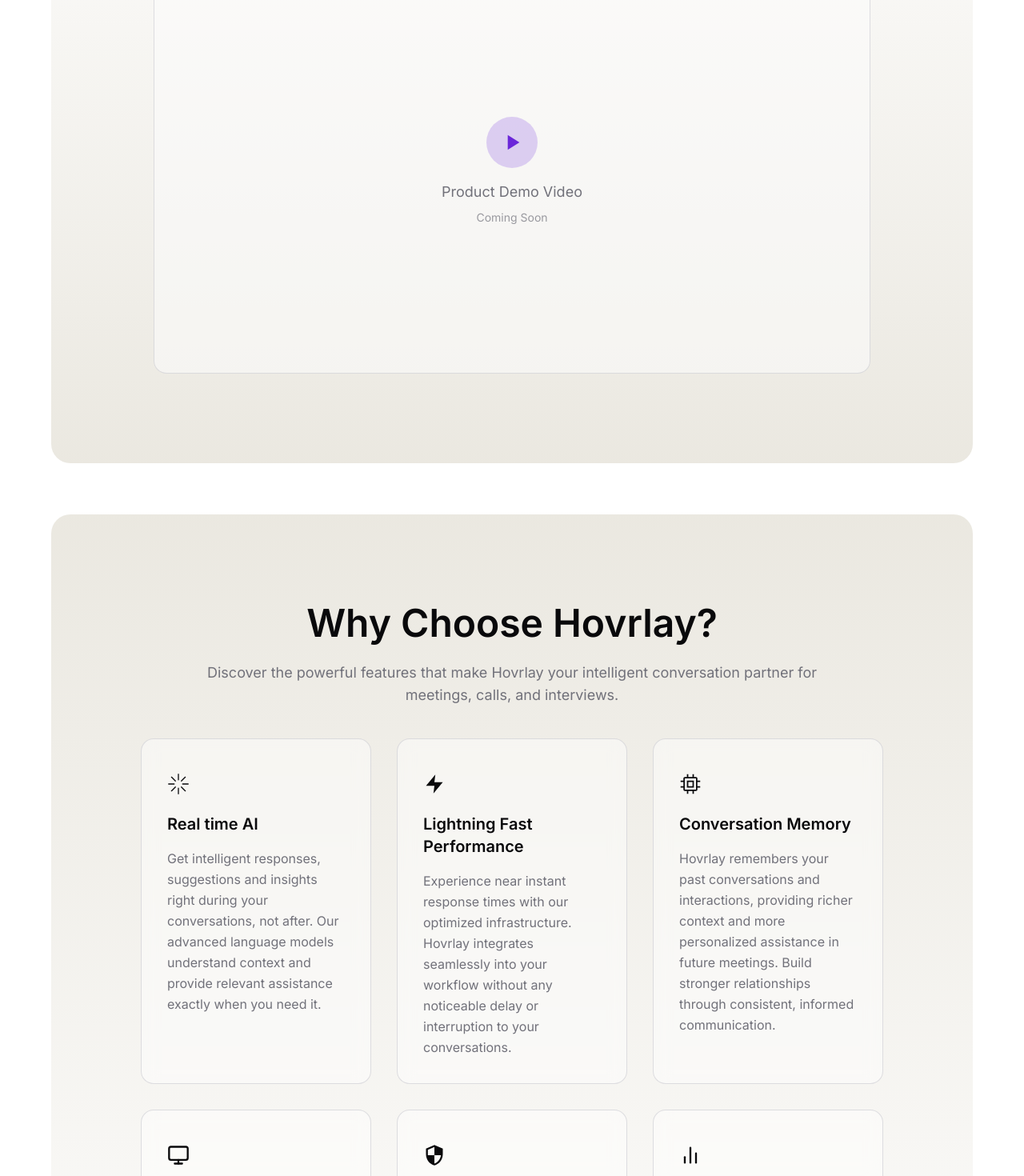
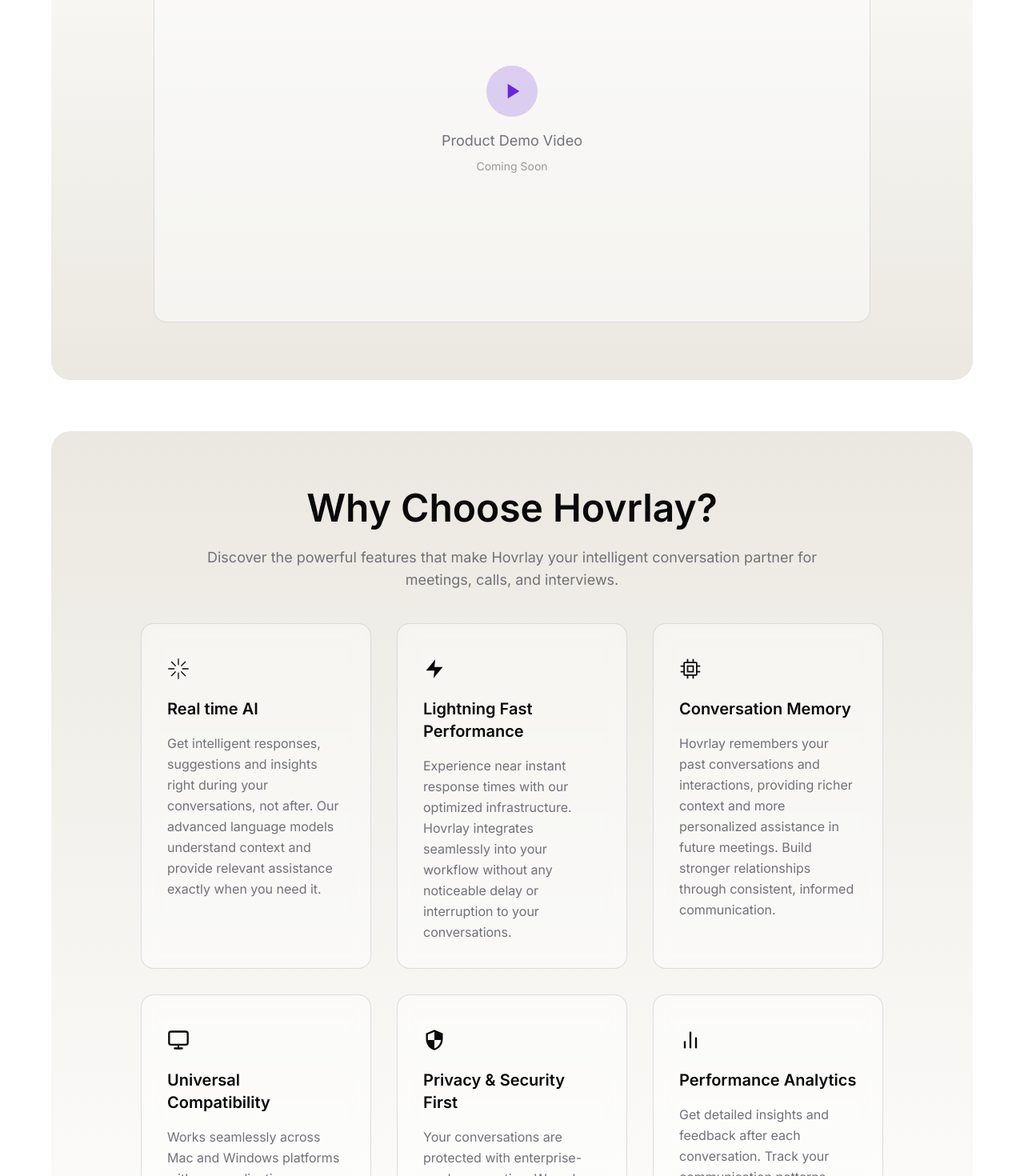
Before and after one commit to hovrlay/hovrlay-website, a React (Vite) app: page / in a window 1280 px wide. Shown: the part 1330-2800 px from the top of the page at 80% size. Built offline with nearby package versions, Linux system fonts and the light colour scheme; the HTML template or start-up script is replaced by a standard one.

Commit message:
Minor css fixes

```diff
--- a/src/components/Demo.tsx
+++ b/src/components/Demo.tsx
@@ -1,10 +1,10 @@
 const Demo = () => (
-  <section id="demo" className="py-12 px-4 md:px-8 lg:px-12">
+  <section id="demo" className="py-2 px-4 md:px-8 lg:px-12">
     <div className="container-custom text-center">
       <h2 className="text-5xl font-semibold text-foreground mb-6 animate-fade-in-down">
         See Hovrlay in Action
       </h2>
-      <p className="text-lg text-muted-foreground max-w-3xl mb-16 animate-fade-in-down mx-auto">
+      <p className="text-lg text-muted-foreground max-w-3xl mb-10 animate-fade-in-down mx-auto">
         Watch how Hovrlay transforms your conversations with real time AI.
       </p>
 
--- a/src/components/FAQ.tsx
+++ b/src/components/FAQ.tsx
@@ -40,7 +40,7 @@ const FAQ = () => {
   ];
 
   return (
-    <section id="faq" className="py-12 px-4 md:px-8 lg:px-12">
+    <section id="faq" className="pt-4 pb-12 px-4 md:px-8 lg:px-12">
       <div className="container-custom">
         <div className="text-center">
           <h2 className="text-5xl font-semibold text-foreground mb-6 animate-fade-in-down">
--- a/src/components/Features.tsx
+++ b/src/components/Features.tsx
@@ -6,7 +6,7 @@ import PrivacyIcon from "@/assets/privacy.svg?react";
 import AnalyticsIcon from "@/assets/analytics.svg?react";
 
 const Features = () => (
-  <section id="features" className="py-12 px-4 md:px-8 lg:px-12">
+  <section id="features" className="py-2 px-4 md:px-8 lg:px-12">
     <div className="container-custom">
       <div className="text-center mb-10">
         <h2 className="text-5xl font-semibold text-foreground mb-6 animate-fade-in-down">
--- a/src/components/Home.tsx
+++ b/src/components/Home.tsx
@@ -6,8 +6,8 @@ import { handleDownload } from "@/utils/downloads";
 
 const Home = () => {
   return (
-    <section id="home" className="relative min-h-screen flex items-center justify-center">
-      <div className="container-custom relative z-10 mx-4 px-4 md:mx-8 md:px-8 lg:mx-12 lg:px-12">
+    <section id="home" className="min-h-screen flex items-center justify-center">
+      <div className="container-custom z-10 mx-4 px-4 md:mx-8 md:px-8 lg:mx-12 lg:px-12">
         {/* Main content container - centered both horizontally and vertically */}
         <div className="flex flex-col items-center justify-center text-center max-w-2xl mx-auto">
           {/* Text content section */}
```
